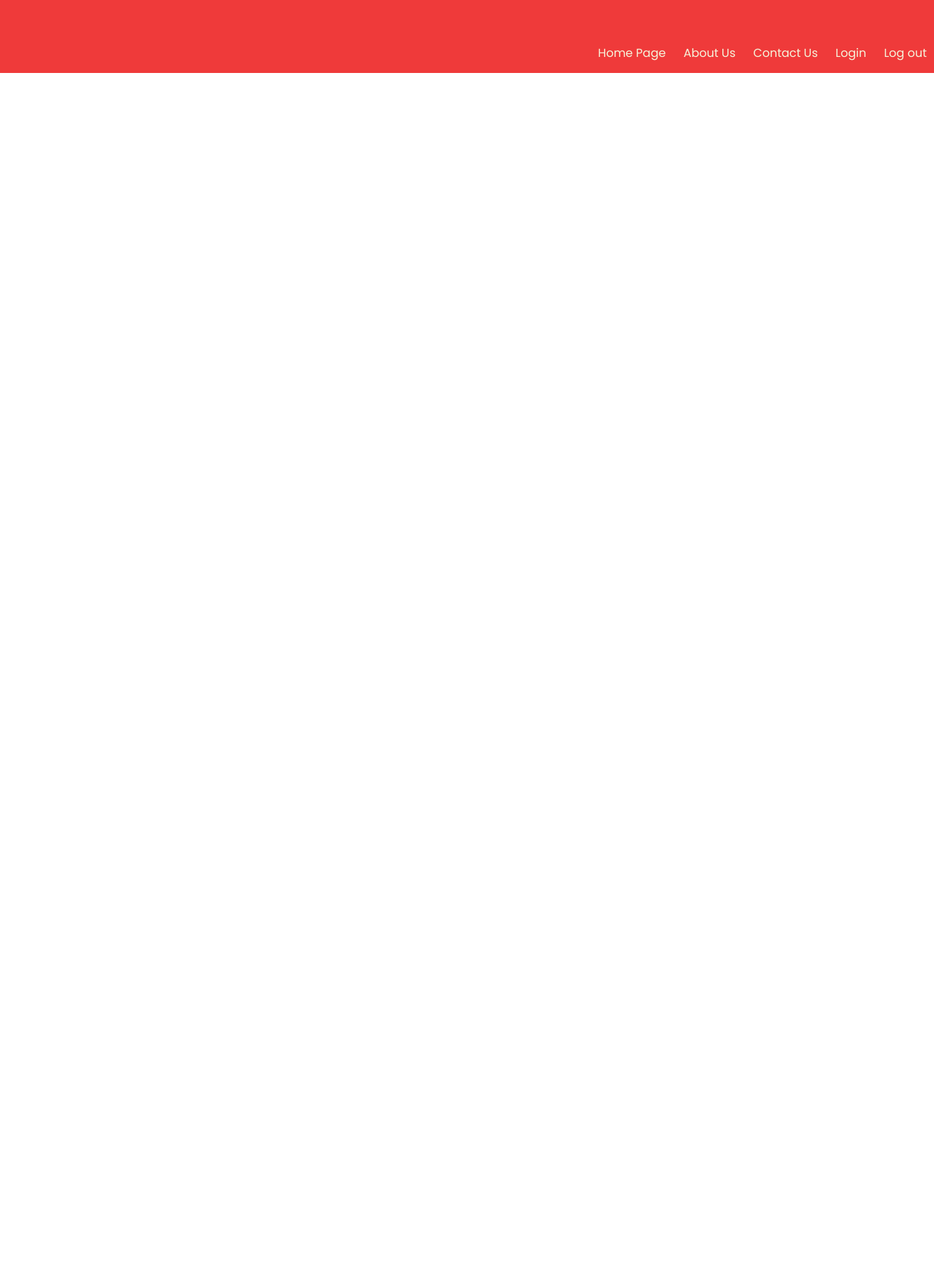
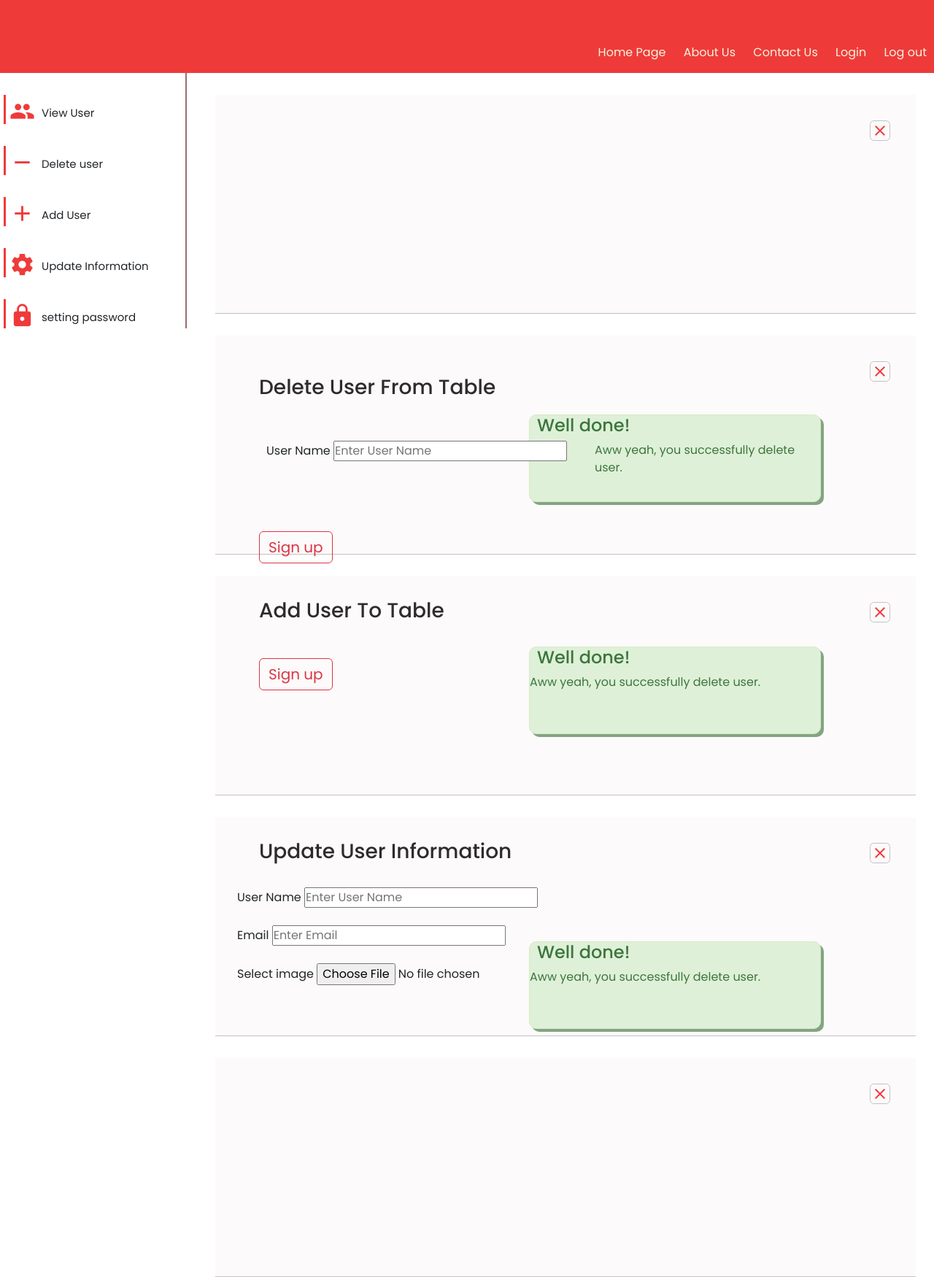
Before and after one commit to holmesaky/project, a PHP site: page / in a window 1280 px wide. Shown: the whole page at 73% size. Before the commit the page ends 100 px from the top, so only its background shows below. Run offline with PHP 8.4, Linux system fonts and the light colour scheme.

Commit message:
Add files via upload

```diff
--- a/web ass/index.html
+++ b/web ass/index.html
@@ -5,23 +5,116 @@
     <meta charset="UTF-8">
     <meta http-equiv="X-UA-Compatible" content="IE=edge">
     <meta name="viewport" content="width=device-width, initial-scale=1.0">
-    <link rel="stylesheet" href="style.css">
+    <link rel="stylesheet" href="style2.css">
     <title>Document</title>
+    <link rel="stylesheet" href="https://fonts.googleapis.com/icon?family=Material+Icons">
+    <link rel="stylesheet" href="https://unicons.iconscout.com/release/v4.0.0/css/line.css">
+    <link href="https://cdn.jsdelivr.net/npm/bootstrap@5.2.3/dist/css/bootstrap.min.css" rel="stylesheet">
+    <script src="https://cdn.jsdelivr.net/npm/bootstrap@5.2.3/dist/js/bootstrap.bundle.min.js"></script>
+
+
 </head>
 
 <body style="background-color: white; align-items: unset;">
-    <header >
-    <nav><ul >
-        <li class="about"> Home Page</li>
-        <li class="about"> About Us</li>
-        <li class="about"> Contact Us</li>
-        <li class="about"> Login </li>
-        <li class="about"> Log out </li>
 
-    </ul></nav>
-            <div class="test"> </div>
+    <header>
+        <nav>
+            <ul>
+                <li class="about"> Home Page</li>
+                <li class="about"> About Us</li>
+                <li class="about"> Contact Us</li>
+                <li class="about"> Login </li>
+                <li class="about"> Log out </li>
 
+            </ul>
+        </nav>
     </header>
+
+    <div class="test">
+
+
+        <div class="left">
+            <div class="button"> <i class="material-icons g">group</i> <span>View User</span> </div>
+            <div class="button"> <i class="material-icons g">remove</i> <span>Delete user</span> </div>
+            <div class="button"> <i class="material-icons g">add</i> <span>Add User</span> </div>
+            <div class="button"> <i class="material-icons g">settings</i> <span>Update Information </span> </div>
+            <div class="button"> <i class="material-icons g">lock</i> <span>setting password</span> </div>
+
+        </div>
+
+        <div class="center">
+            <div class="view"> <i class="material-icons x"> close </i> </div>
+            <div class="view"> <i class="material-icons x"> close </i>
+                <form>
+                    <br>
+                    <h3 class="head"> Delete User From Table </h3>
+                    <br>
+                    <br>
+                    <div class="delete"> <label for="user"> User Name </label>
+                        <input type="text" name="userdelt" id="user" placeholder="Enter User Name  ">
+
+                    </div>
+
+                </form>
+                <br>
+
+                <div class="msg">
+                    <h4 style="text-indent:10px ;" class="alert-heading">Well done!</h4>
+                    <p id="error2">Aww yeah, you successfully delete user.</p>
+
+                </div>
+                <button type="button" class="btn btn-outline-danger">Sign up</button>
+            </div>
+
+
+
+            <div class="view"> <i class="material-icons x"> close </i>
+                <h3 class="head"> Add User To Table </h3>
+                <button type="button" class="btn btn-outline-danger">Sign up</button>
+                <div class="msg">
+                    <h4 style="text-indent:10px ;" class="alert-heading">Well done!</h4>
+                    <p id="error2">Aww yeah, you successfully delete user.</p>
+
+                </div>
+
+
+            </div>
+            <div class="view"> <i class="material-icons x"> close </i>
+                <h3 class="head"> Update User Information </h3>
+                <form>
+
+                    <br>
+                    <div class="update"> <label for="username"> User Name </label>
+                        <input type="text" name="username" id="username" placeholder="Enter User Name  ">
+                        <br>
+                        <br>
+                        <label for="useremail"> Email </label>
+                        <input type="text" name="useremail" id="useremail" placeholder="Enter Email ">
+                        <br>
+                        <br>
+                        <label for="userimg"> Select image </label>
+                        <input type="file" name="userimg" id="userimg" placeholder="Enter image ">
+                    </div>
+
+                </form>
+                <div class="msg">
+                    <h4 style="text-indent:10px ;" class="alert-heading">Well done!</h4>
+                    <p id="error2">Aww yeah, you successfully delete user.</p>
+
+                </div>
+
+
+
+
+            </div>
+            <div class="view"> <i class="material-icons x"> close </i> </div>
+
+        </div>
+
+
+    </div>
+
+
 
 </body>
 
--- a/web ass/style.css
+++ b/web ass/style.css
@@ -200,29 +200,3 @@ i.photo {
     padding-left: 10px;
     font-size: 50px;
 }
-
-header {
-    position: relative;
-    height: 100px;
-    width: 100%;
-  background-color: #ef3a3a;
-}
-.about{
-
-    display: inline-block;
-    padding: 10px;
-
-
-}
-nav{
-    position: relative;
-
-    float: right;
-    width: fit-content;
-    top:50px;
-    color: beige ;
-
-}
-.test{
-    height: 900px
-}
--- /dev/null
+++ b/web ass/style2.css
@@ -0,0 +1,139 @@
+
+@import url('https://fonts.googleapis.com/css2?family=Poppins:wght@300;400;500;600;700&display=swap');
+
+
+* {
+    margin: 0;
+    padding: 0;
+    box-sizing: border-box;
+    font-family: 'Poppins', sans-serif;
+}
+header {
+    position: relative;
+    height: 100px;
+    width: 100%;
+    background-color: #ef3a3a;
+}
+
+.about {
+
+    display: inline-block;
+    padding: 10px;
+
+
+}
+
+nav {
+    position: relative;
+
+    float: right;
+    width: fit-content;
+    top: 50px;
+    color: beige;
+    clear: right;
+}
+
+.test {
+    clear: right;
+
+
+    background-color: white;
+    height: 900px;
+    width: 100%;
+}
+
+.left {
+    background-color: white;
+    border-right: solid 2px rgb(151, 111, 111);
+    float: left;
+    height: fit-content;
+    width: 20%;
+}
+
+.center {
+    background-color: white;
+    float: right;
+    height: 100%;
+    width: 75%;
+    margin-right: 25px;
+
+}
+
+.button {
+    border-left: 3px solid #ef3a3a;
+
+    margin-top: 30px;
+    height: 40px;
+
+    margin-left: 5px;
+    padding-bottom: 10px;
+    font-size: 15px;
+}
+
+i.g {
+    padding: 5px;
+
+    font-size: 35px;
+    color: #ef3a3a;
+}
+
+span {
+    position: relative;
+    bottom: 10px;
+}
+
+.center .view {
+
+    width: 100%;
+    height: 300px;
+    background-color: rgb(252, 250, 250) ;
+    margin: auto;
+    margin-top: 30px;
+    padding: 30px;
+    border-bottom: solid 1px rgb(195, 193, 193);
+
+
+
+}
+i.x{
+    float: right;
+    padding: 1px;
+    border: solid 1px rgb(195, 193, 193);
+    border-radius: 20%;
+    color: #ef3a3a;
+    margin: 5px;
+}
+
+.head{
+    text-indent: 30px;
+    color: rgb(46, 43, 43);
+}
+.delete{
+    margin-left:40px ;
+    float: left;
+    width: 50%;
+   overflow: hidden;
+}
+
+.alert-success{
+   float: right;
+    width: 50%;
+
+
+}
+.msg{
+    border: 1px solid #d6e9c6;
+    border-radius: 10px;
+    background-color:  #dff0d8;
+    color:#3c763d;
+    height: 120px;
+    width:400px;
+    margin-left: 400px;
+    margin-top:-60px;
+    box-shadow: 4px 4px#82a582;
+}
+.view .btn{
+    font-size: 20px;
+    margin-left: 30px;
+    margin-top: 40px;
+}
```
Also changed, not shown: web ass/test.html (added, +28 -0 lines).
